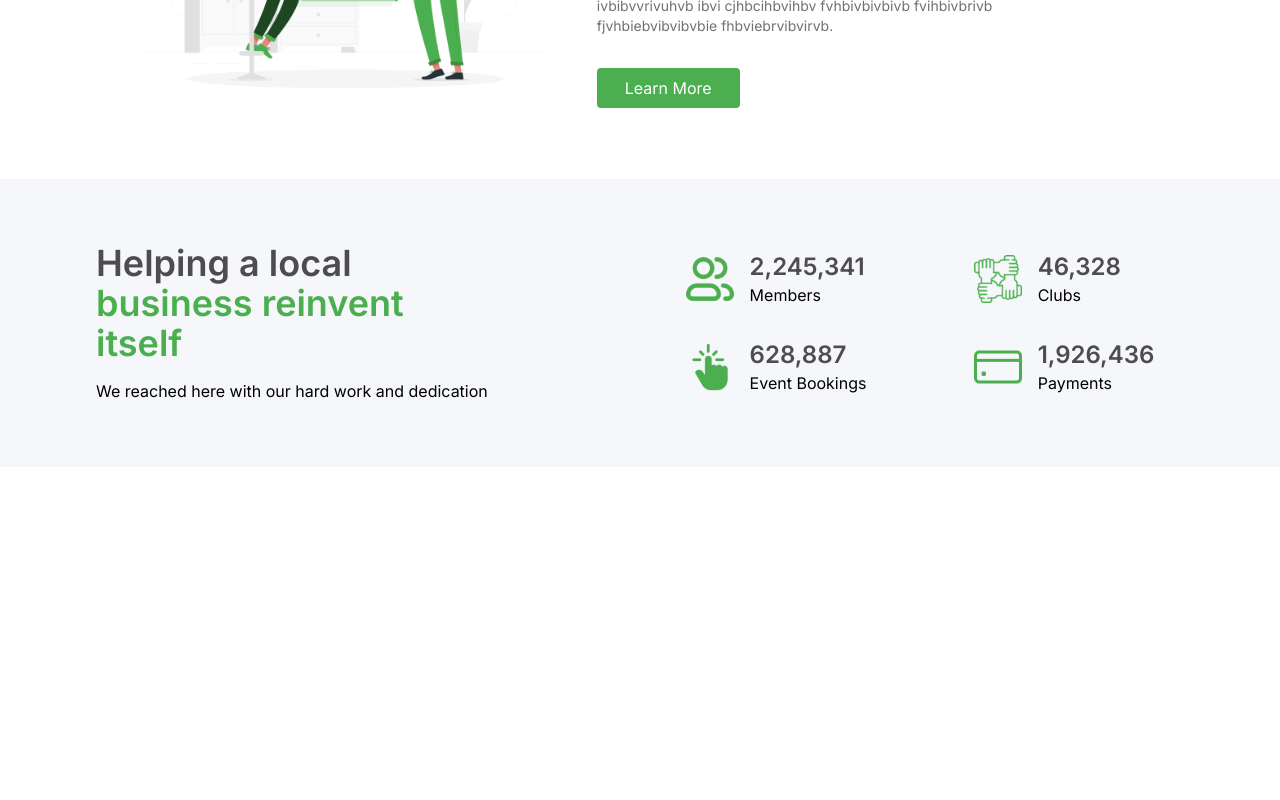
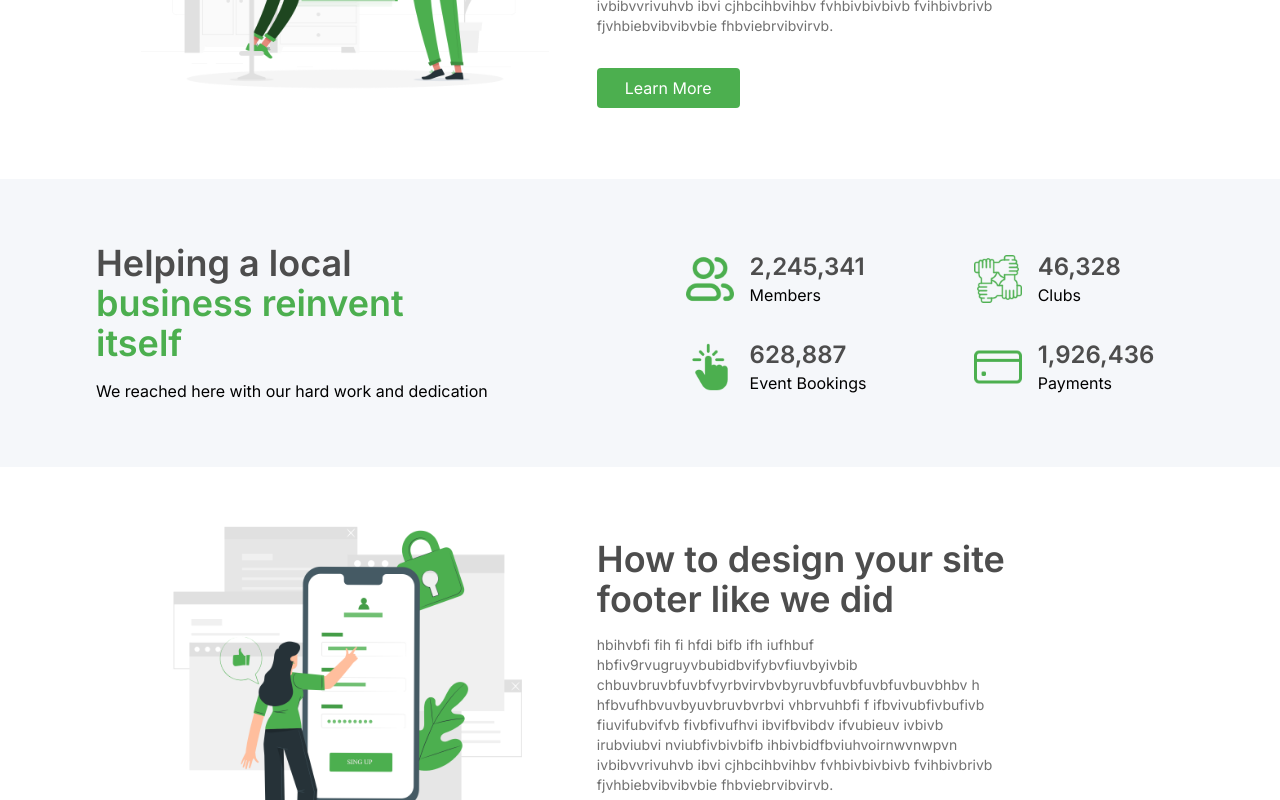
Before and after one commit to UchithmaSenevirathne/React-Agency-Website, a React (Create React App) app: page / in a window 1280 px wide. Shown: the part 2000-2800 px from the top of the page. Before the commit the page ends 2467 px from the top, so only its background shows below. Built offline with nearby package versions, Linux system fonts and the light colour scheme.

Commit message:
create product section

```diff
--- a/src/App.jsx
+++ b/src/App.jsx
@@ -3,6 +3,7 @@ import Navbar from "./components/Navbar";
 import Home from './components/Home'
 import Services from './components/Services'
 import About from './components/About'
+import Product from './components/Product'
 
 function App() {
   return (
@@ -11,6 +12,7 @@ function App() {
           <Home/>
           <Services/>
           <About/>
+          <Product/>
       </>
   );
 }
--- /dev/null
+++ b/src/components/Product.jsx
@@ -0,0 +1,81 @@
+import React from 'react'
+import productImg from '../assets/product.png'
+import comp1 from '../assets/comp1.png'
+import comp2 from '../assets/comp2.png'
+import comp3 from '../assets/comp3.png'
+import comp4 from '../assets/comp4.png'
+import comp5 from '../assets/comp5.png'
+import comp6 from '../assets/comp6.png'
+import maecenas from '../assets/maecenas.jpg'
+import { GoArrowRight } from 'react-icons/go'
+
+const Product = () => {
+    return (
+        <div>
+            {/*product text*/}
+            <div className='px-4 lg:px-24 max-w-screen-2xl mx-auto my-8'>
+                <div className='md:w-11/12 mx-auto flex flex-col md:flex-row justify-between items-center gap-12'>
+                    <div>
+                        <img src={productImg} alt='' className='w-[450px]' />
+                    </div>
+                    <div className='md:w-3/5 mx-auto'>
+                        <h2 className='text-4xl text-neutralDGrey font-semibold mb-4 md:w-4/5'>
+                            How to design your site footer like we did
+                        </h2>
+                        <p className='md:w-3/4 text-sm text-neutralGrey mb-8'>
+                            hbihvbfi fih fi hfdi bifb ifh iufhbuf hbfiv9rvugruyvbubidbvifybvfiuvbyivbib
+                            chbuvbruvbfuvbfvyrbvirvbvbyruvbfuvbfuvbfuvbuvbhbv h hfbvufhbvuvbyuvbruvbvrbvi
+                            vhbrvuhbfi f ifbvivubfivbufivb fiuvifubvifvb fivbfivufhvi ibvifbvibdv ifvubieuv
+                            ivbivb irubviubvi nviubfivbivbifb ihbivbidfbviuhvoirnwvnwpvn ivbibvvrivuhvb ibvi
+                            cjhbcihbvihbv fvhbivbivbivb fvihbivbrivb fjvhbiebvibvibvbie fhbviebrvibvirvb.
+                        </p>
+                        <button className='btn-primary'>Learn More</button>
+                    </div>
+                </div>
+            </div>
+
+
+            <div className='px-4 lg:px-24 max-w-screen-2xl mx-auto bg-neutralSilver py-16'>
+                <div className='flex flex-col md:flex-row justify-between items-center gap-8'>
+                    <div className='md:w-1/3'>
+                        <img src={maecenas} alt='' className='rounded w-[360px]'/>
+                    </div>
+                    {/*stats*/}
+                    <div className='md:w-2/3 mx-auto'>
+                        <div>
+                            <p className='md:w-4/5 text-sm text-neutralGrey mb-8 leading-7'>
+                                hbihvbfi fih fi hfdi bifb ifh iufhbuf hbfiv9rvugruyvbubidbvifybvfiuvbyivbib
+                                chbuvbruvbfuvbfvyrbvirvbvbyruvbfuvbfuvbfuvbuvbhbv h hfbvufhbvuvbyuvbruvbvrbvi
+                                vhbrvuhbfi f ifbvivubfivbufivb fiuvifubvifvb fivbfivufhvi ibvifbvibdv ifvubieuv
+                                ivbivb irubviubvi nviubfivbivbifb ihbivbidfbviuhvoirnwvnwpvn ivbibvvrivuhvb ibvi
+                                cjhbcihbvihbv fvhbivbivbivb fvihbivbrivb fjvhbiebvibvibvbie fhbviebrvibvirvb.
+                                hbihvbfi fih fi hfdi bifb ifh iufhbuf hbfiv9rvugruyvbubidbvifybvfiuvbyivbib
+                                chbuvbruvbfuvbfvyrbvirvbvbyruvbfuvbfuvbfuvbuvbhbv h hfbvufhbvuvbyuvbruvbvrbvi.
+                            </p>
+                            <h5 className='text-brandPrimary text-xl font-semibold mb-2'>Tim Smith</h5>
+                            <p className='text-base text-neutralGrey mb-8'>British Dragon Boat Racing Association</p>
+                            <div>
+                                <div className='flex items-center gap-8 flex-wrap'>
+                                    <img src={comp1} alt="" className="cursor-pointer w-14" />
+                                    <img src={comp2} alt="" className="cursor-pointer w-14" />
+                                    <img src={comp3} alt="" className="cursor-pointer w-14" />
+                                    <img src={comp4} alt="" className="cursor-pointer w-14" />
+                                    <img src={comp5} alt="" className="cursor-pointer w-14" />
+                                    <img src={comp6} alt="" className="cursor-pointer w-14" />
+                                    <div className='flex items-center gap-8'>
+                                        <a href='' className='font-bold text-brandPrimary hover:text-neutral-700'>
+                                            Meet all customers
+                                            <GoArrowRight className='inline-block ml-2'/>
+                                        </a>
+                                    </div>
+                                </div>
+                            </div>
+                        </div>
+                    </div>
+                </div>
+            </div>
+        </div>
+    )
+}
+
+export default Product;
```
Also changed, not shown: src/assets/maecenas.jpg (added), src/assets/product.png (added).
